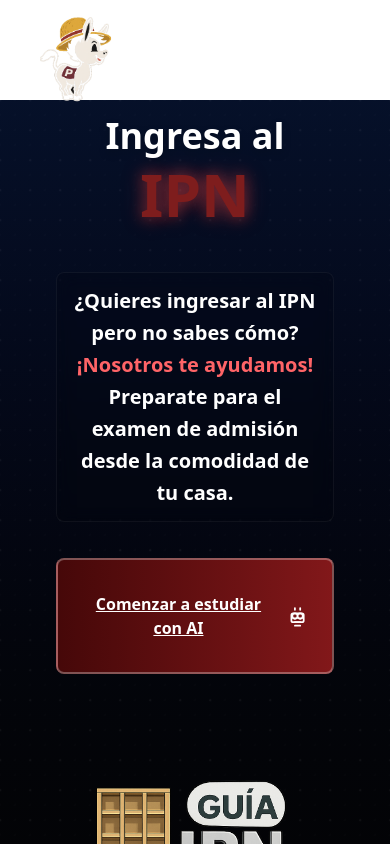
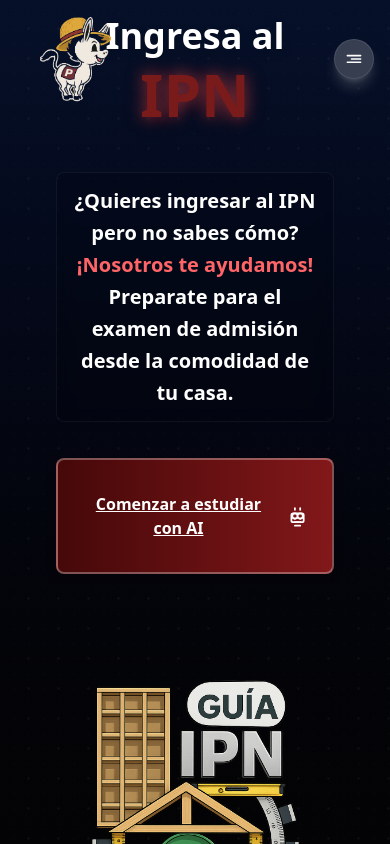
Before and after one commit to raulisai/guiaipn-web, a SvelteKit app: page / in a window 390 px wide. Shown: the top 844 px of the page. Built offline with nearby package versions, Linux system fonts and the light colour scheme; no server answers.

Commit message:
refactor: Change header to nav element for semantic correctness and improve mobile layout

```diff
--- a/src/routes/+layout.svelte
+++ b/src/routes/+layout.svelte
@@ -81,7 +81,7 @@
 
 <!-- Menú flotante mejorado con efecto de scroll y hover -->
 <!-- svelte-ignore a11y_no_redundant_roles -->
-<header
+<nav
     role="banner"
     class={`fixed top-0 left-0 right-0 z-30 transition-all duration-300 ease-in-out
                 ${scrolled ? 'py-2 bg-black/80 shadow-lg' : 'py-4 bg-transparent'}`}
@@ -186,7 +186,7 @@
             </div>
         </div>
     </div>
-</header>
+</nav>
 
 <!-- Mejorar legibilidad en móviles -->
 <main class="prose prose-invert max-w-none md:prose-lg bg-gradient-to-b from-[#030e27]/90 to-black/90">
--- a/src/routes/+page.svelte
+++ b/src/routes/+page.svelte
@@ -542,7 +542,7 @@
 
 	/* Media queries */	@media (max-width: 430px) {
 		section {
-			margin-top: 100px;
+
 			gap: 1px;
 		}
 
```
